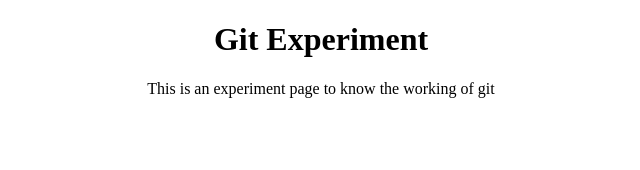
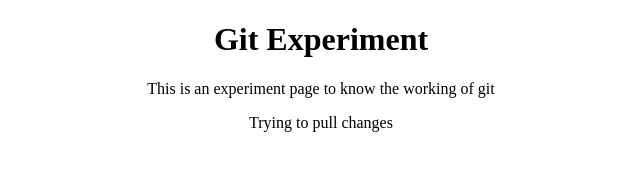
Before and after one commit to BhavanaMamilla/vscodegit, a plain HTML site: page index.html in a window 1280 px wide. Shown: the whole page, without its empty margins (319-959 px from the left). Drawn offline with Linux system fonts and the light colour scheme.

Commit message:
trying to push from bha

```diff
--- a/index.html
+++ b/index.html
@@ -9,5 +9,6 @@
 <body>
     <h1>Git Experiment</h1>
     <p>This is an experiment page to know the working of git</p>
+    <p>Trying to pull changes</p>
 </body>
 </html>
```
